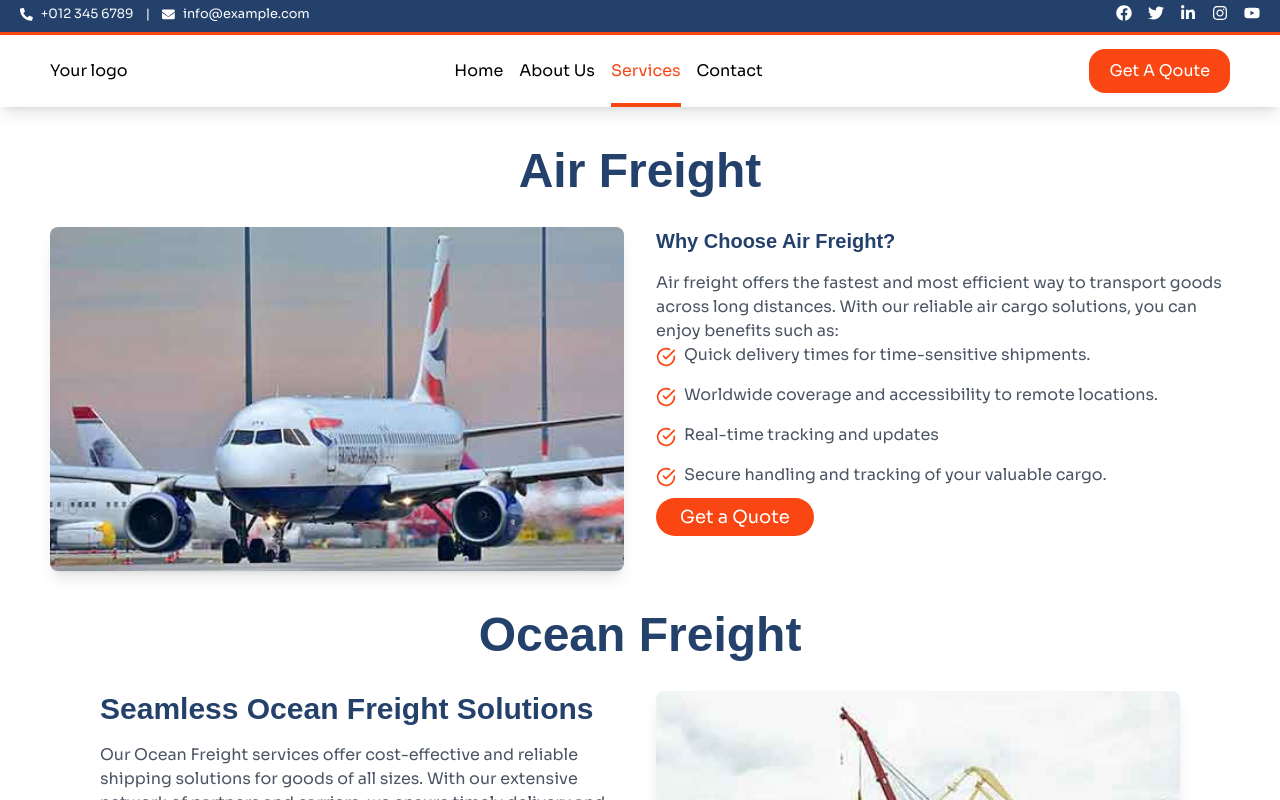
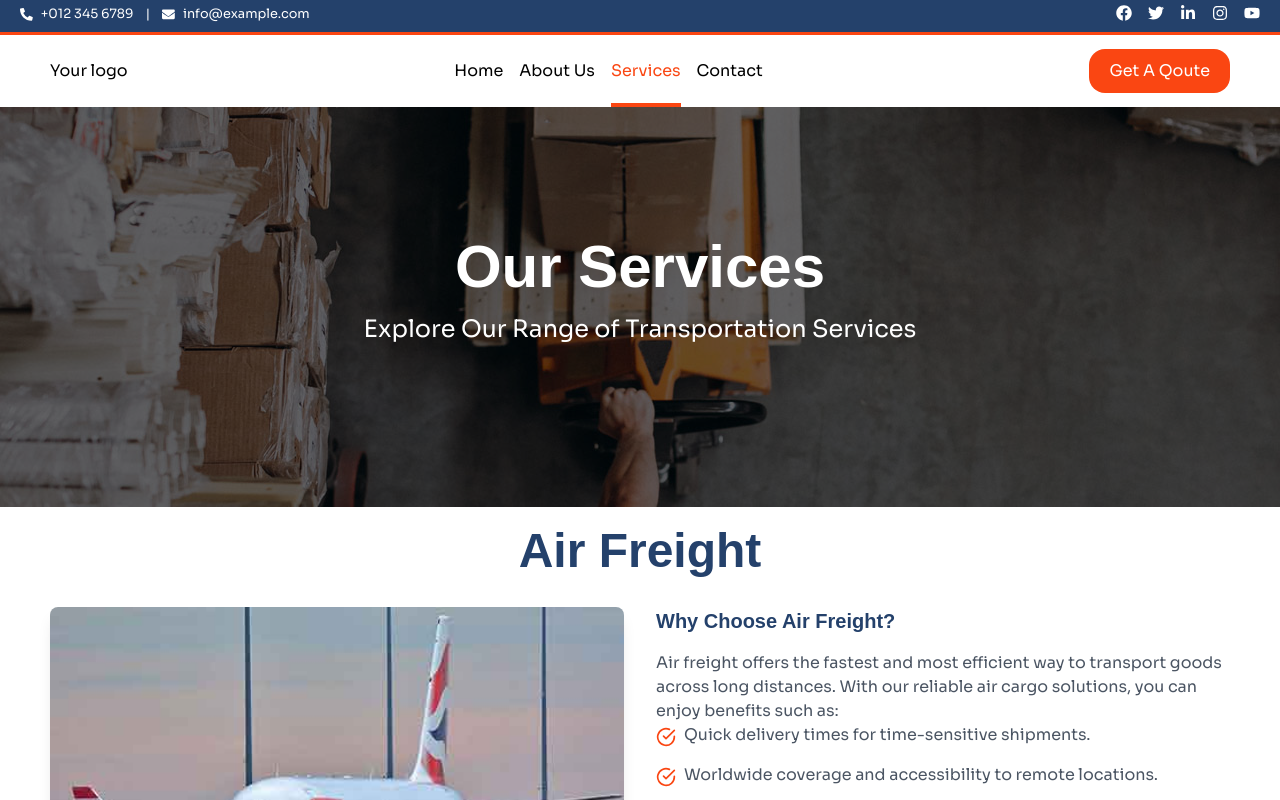
Before and after one commit to olayinka06-dev/airline-project, a Next.js app: page /service in a window 1280 px wide. Shown: the top 800 px of the page. Built offline with nearby package versions, Linux system fonts and the light colour scheme.

Commit message:
Adjuting the About and Service Page

```diff
--- a/src/app/about/page.jsx
+++ b/src/app/about/page.jsx
@@ -1,4 +1,4 @@
-import AboutBanner from "@/components/about_components/AboutBanner";
+import HeroBanner from "@/components/entities/HeroBanner";
 import InteractiveFeatures from "@/components/about_components/InteractiveFeatures";
 import StatisticsNumbers from "@/components/about_components/StatisticsNumbers";
 import Testimonials from "@/components/entities/Testimonial";
@@ -9,7 +9,10 @@ import React from "react";
 const page = () => {
   return (
     <>
-      <AboutBanner />
+      <HeroBanner
+        head={"Discover Our Story"}
+        paragraph={"Delivering Excellence in Transportation Services"}
+      />
       <AboutComponent />
       <StatisticsNumbers />
       <WhyChooseUs />
--- a/src/app/globals.css
+++ b/src/app/globals.css
@@ -31,6 +31,19 @@ h6 {
     --background-end-rgb: 0, 0, 0;
   }
 }
+.animate-bg-scroll {
+  animation: bgScroll 20s linear infinite alternate;
+}
+
+@keyframes bgScroll {
+  0% {
+    transform: translateY(0);
+  }
+  100% {
+    transform: translateY(-10%);
+  }
+}
+
 .nav-link {
   @apply h-full relative transition duration-500 ease-linear after:absolute after:bottom-[-100%] after:bg-text-orange after:transition-transform after:scale-x-0 after:h-1 md:after:w-full after:w-[90px] after:left-0 hover:after:scale-x-[1] hover:after:bg-text-orange;
 }
--- a/src/app/service/page.jsx
+++ b/src/app/service/page.jsx
@@ -9,6 +9,7 @@ import TrainFreightDetail from "@/components/service_component/TrainFreight";
 import CustomsClearanceDetail from "@/components/service_component/CustomClearanceFreight";
 import WarehouseSolutionsDetail from "@/components/service_component/WareHousing";
 import AirFreight from "@/components/service_component/AirFreight";
+import HeroBanner from "@/components/entities/HeroBanner";
 
 const ServiceDetail = () => {
   useEffect(() => {
@@ -18,20 +19,18 @@ const ServiceDetail = () => {
     });
   }, []);
   return (
-    <div className="container py-5">
+    <div className="">
+      <HeroBanner
+        head={"Our Services"}
+        paragraph={"Explore Our Range of Transportation Services"}
+      />
       <div className="py-5">
-        {/* <a
-          className="text-text-orange flex items-center text-uppercase"
-          href="serve"
-        >
-          <FaArrowLeft /> Back to Services
-        </a> */}
-        <AirFreight/>
-        <OceanFreightDetail/>
-        <RoadFreightDetail/>
-        <TrainFreightDetail/>
-        <CustomsClearanceDetail/>
-        <WarehouseSolutionsDetail/>
+        <AirFreight />
+        <OceanFreightDetail />
+        <RoadFreightDetail />
+        <TrainFreightDetail />
+        <CustomsClearanceDetail />
+        <WarehouseSolutionsDetail />
       </div>
     </div>
   );
--- a/src/components/about_components/AboutBanner.jsx
+++ /dev/null
@@ -1,29 +0,0 @@
-import React from 'react';
-
-const AboutBanner = () => {
-  return (
-    <section
-      className="relative bg-center bg-cover h-[600px] overflow-hidden"
-      style={{
-        backgroundImage: "url('/images/1.jpg')",
-      }}
-    >
-      <div className="absolute inset-0 bg-black opacity-60"></div>
-      <div className="absolute inset-0 flex items-center justify-center">
-        <div className="text-center">
-          <h1 className="text-4xl md:text-5xl lg:text-6xl text-white font-bold mb-4">
-            Discover Our Story
-          </h1>
-          <p className="text-xl md:text-2xl text-white mb-8">
-            Delivering Excellence in Transportation Services
-          </p>
-          <button className="bg-blue-500 hover:bg-blue-600 text-white py-3 px-8 rounded-full text-lg">
-            Learn More
-          </button>
-        </div>
-      </div>
-    </section>
-  );
-};
-
-export default AboutBanner;
--- /dev/null
+++ b/src/components/entities/HeroBanner.jsx
@@ -0,0 +1,39 @@
+"use client";
+import React, { useEffect } from "react";
+
+const HeroBanner = ({ head, paragraph }) => {
+  const handleScroll = () => {
+    const scrollValue = window.scrollY;
+    const background = document.querySelector(".parallax-background");
+    background.style.transform = `translateY(-${scrollValue * 0.5}px)`;
+  };
+
+  useEffect(() => {
+    window.addEventListener("scroll", handleScroll);
+    return () => {
+      window.removeEventListener("scroll", handleScroll);
+    };
+  }, []);
+
+  return (
+    <section className="relative h-[400px] overflow-hidden">
+      <div
+        className="parallax-background bg-center bg-cover h-[800px] w-full absolute top-0 left-0"
+        style={{
+          backgroundImage: "url('/images/1.jpg')",
+        }}
+      ></div>
+      <div className="absolute inset-0 bg-black opacity-60"></div>
+      <div className="absolute inset-0 flex items-center justify-center">
+        <div className="text-center">
+          <h1 className="text-4xl md:text-5xl lg:text-6xl text-white font-bold mb-4">
+            {head}
+          </h1>
+          <p className="text-xl md:text-2xl text-white mb-8">{paragraph}</p>
+        </div>
+      </div>
+    </section>
+  );
+};
+
+export default HeroBanner;
--- a/src/components/service_component/AirFreight.jsx
+++ b/src/components/service_component/AirFreight.jsx
@@ -4,7 +4,7 @@ import { FiCheckCircle } from "react-icons/fi";
 
 const AirFreight = () => {
   return (
-    <div className="">
+    <div className="container">
       <h1 className="text-3xl md:text-4xl lg:text-5xl font-bold mb-8 text-text-gray text-center">
         Air Freight
       </h1>
```
